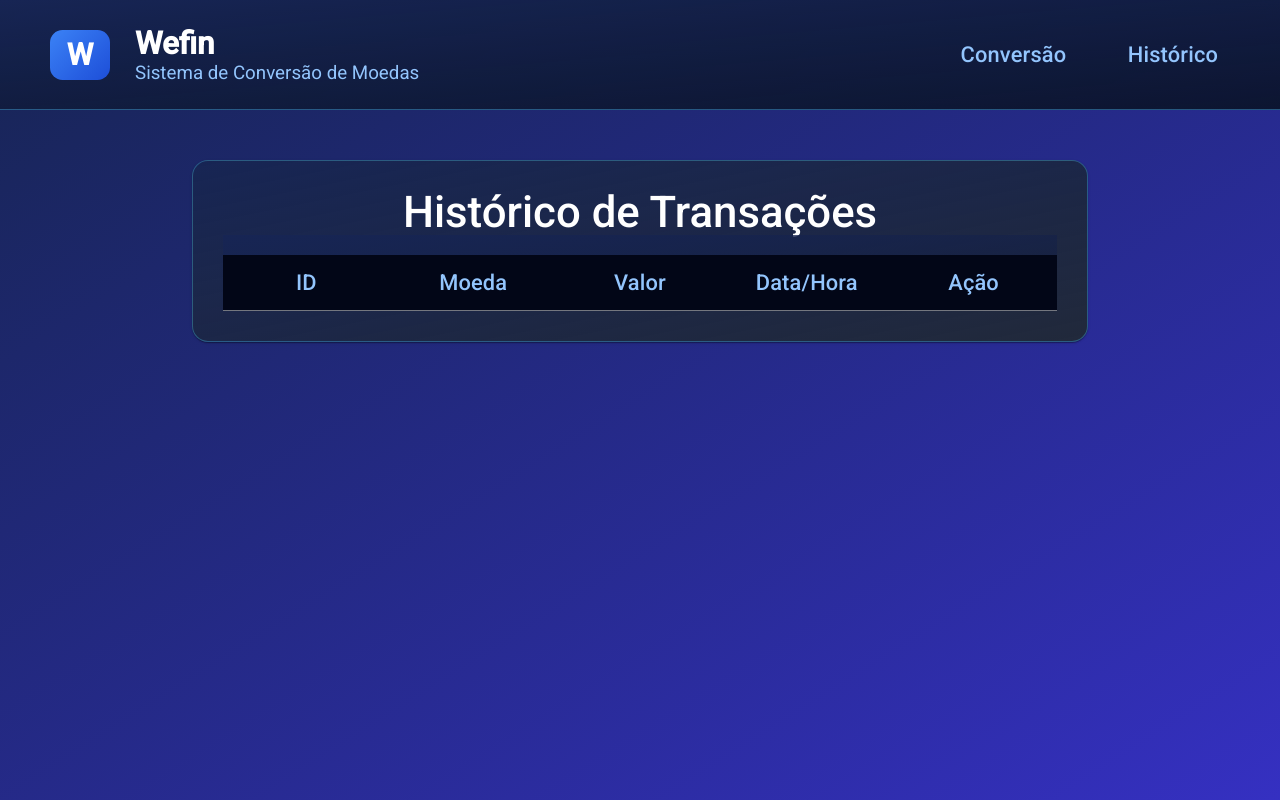
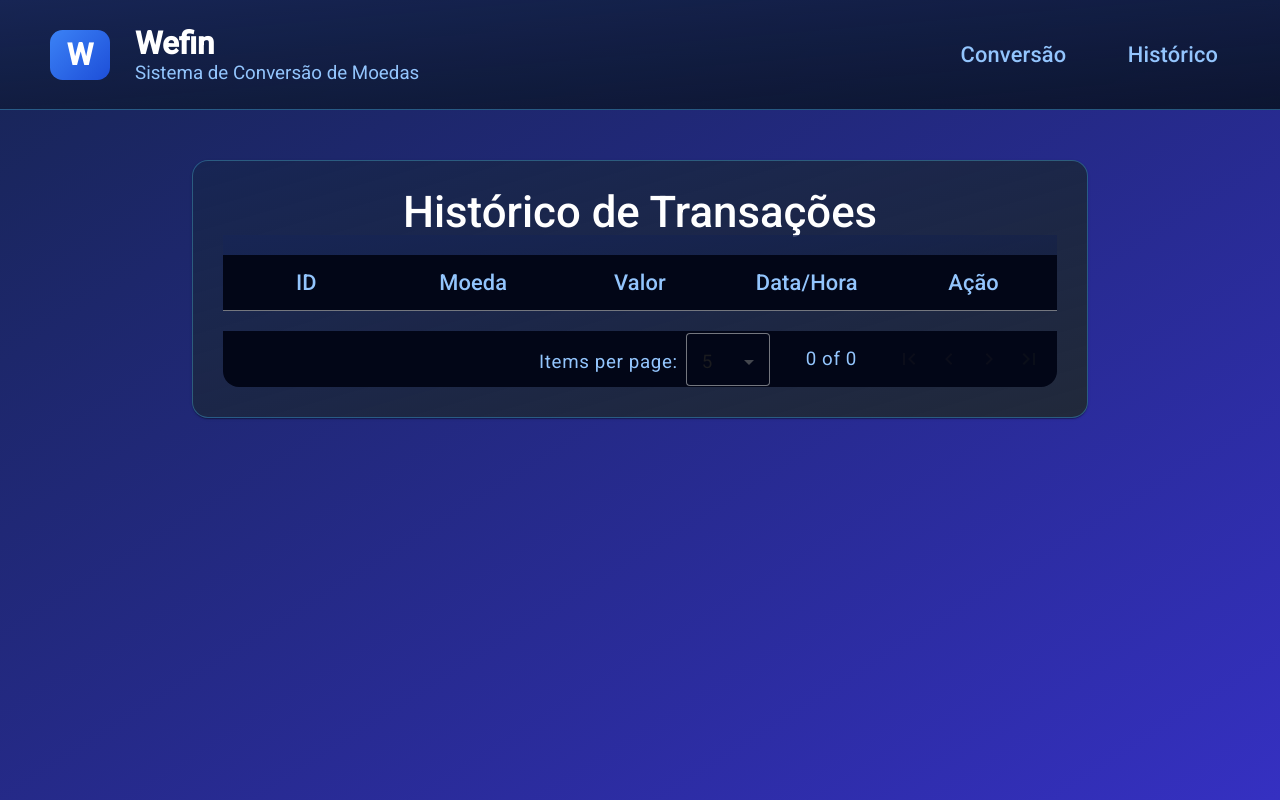
Before and after one commit to felipi-hub/conversor-de-moedas, an Angular app: page /historico in a window 1280 px wide. Built offline with nearby package versions, Linux system fonts and the light colour scheme.

Commit message:
criando paginacao tabela historico

```diff
--- a/src/app/feature/conversion-panel/conversion-dialog/conversion-dialog.component.html
+++ b/src/app/feature/conversion-panel/conversion-dialog/conversion-dialog.component.html
@@ -3,7 +3,7 @@
     <h2 mat-dialog-title>Conversão Realizada</h2>
 </div>
 <mat-dialog-content>
-    <p>{{ data.fromAmount }} {{ data.fromCurrency }} = {{ data.toAmount }} {{ data.toCurrency }}</p>
+    <p>{{ data.fromAmount.toFixed(2)}} {{ data.fromCurrency }} = {{ data.toAmount }} {{ data.toCurrency }}</p>
 </mat-dialog-content>
 <mat-dialog-actions align="end">
     <button mat-button mat-dialog-close class="dialog-close-button">
--- a/src/app/feature/history-conversion/history-conversion.component.html
+++ b/src/app/feature/history-conversion/history-conversion.component.html
@@ -1,7 +1,8 @@
 <mat-card>
     <mat-card-title class="title-history">Histórico de Transações</mat-card-title>
+
     <div class="table-container">
-        <table mat-table [dataSource]="transactions" class="mat-elevation-z8">
+        <table mat-table [dataSource]="transactions" [dataSource]="dataSource" class="mat-elevation-z8">
             <ng-container matColumnDef="id">
                 <th mat-header-cell *matHeaderCellDef> ID </th>
                 <td mat-cell *matCellDef="let transaction"> {{ transaction.id }} </td>
@@ -36,4 +37,5 @@
             <tr mat-row *matRowDef="let row; columns: displayedColumns;"></tr>
         </table>
     </div>
+    <mat-paginator [pageSizeOptions]="[5,10,20]" showFirstLastButtons></mat-paginator>
 </mat-card>
--- a/src/app/feature/history-conversion/history-conversion.component.scss
+++ b/src/app/feature/history-conversion/history-conversion.component.scss
@@ -8,6 +8,11 @@
     color: #fff;
     font-size: 1.75rem;
     font-weight: 500;
+}
+
+
+.mat-input-element {
+    color: #fff;
 }
 
 table {
@@ -64,6 +69,14 @@ table th {
     font-weight: bold;
 }
 
+mat-paginator {
+    margin-top: 20px;
+    background: #020617;
+    color: var(--primary-300);
+    border-radius: 0 0 16px 16px;
+    width: 100%;
+}
+
 mat-card {
     overflow: hidden;
     border: 1px solid rgba(58, 145, 188, 0.5);
--- a/src/app/feature/history-conversion/history-conversion.component.ts
+++ b/src/app/feature/history-conversion/history-conversion.component.ts
@@ -5,6 +5,11 @@ import { ConversionHistoryService } from '../../shared/services/conversion-histo
 import { MatDialog } from '@angular/material/dialog';
 import { TransactionDetailsDialogComponent } from './transaction-details-dialog/transaction-details-dialog.component';
 import { SharedModule } from '../../shared/modules/shared.module';
+import { MatSnackBar } from '@angular/material/snack-bar';
+import { MatPaginatorModule } from '@angular/material/paginator';
+import { ViewChild, AfterViewInit } from '@angular/core';
+import { MatPaginator } from '@angular/material/paginator';
+import { MatTableDataSource } from '@angular/material/table';
 
 
 
@@ -12,23 +17,34 @@ import { SharedModule } from '../../shared/modules/shared.module';
   selector: 'app-history-conversion',
   standalone: true,
   imports: [DecimalPipe,
-    DatePipe, SharedModule],
+    DatePipe, SharedModule, MatPaginatorModule],
   templateUrl: './history-conversion.component.html',
   styleUrls: ['./history-conversion.component.scss']
 })
-export class HistoryConversionComponent implements OnInit {
+export class HistoryConversionComponent implements OnInit, AfterViewInit {
+
   transactions: Transaction[] = [];
   displayedColumns: string[] = ['id', 'currencies', 'valueConverted', 'dateTime', 'actions'];
+  dataSource = new MatTableDataSource<Transaction>([]);
+
+  @ViewChild(MatPaginator) paginator!: MatPaginator;
 
 
-  constructor(private conversionHistoryService: ConversionHistoryService, public dialog: MatDialog) { }
+
+  constructor(private conversionHistoryService: ConversionHistoryService,
+    public dialog: MatDialog, private snackBar: MatSnackBar) { }
 
   ngOnInit(): void {
-    // Subscrição para obter as transações atualizadas
     this.conversionHistoryService.getTransactions().subscribe((transactions) => {
-      this.transactions = transactions;  // Atualiza as transações exibidas na tabela
+      this.transactions = transactions;
+      this.dataSource.data = transactions;
+
     });
   }
+  ngAfterViewInit() {
+    this.dataSource.paginator = this.paginator;
+  }
+
   openDialog(transaction: any): void {
     const dialogRef = this.dialog.open(TransactionDetailsDialogComponent, {
       width: '800px',
@@ -37,7 +53,9 @@ export class HistoryConversionComponent implements OnInit {
 
     dialogRef.afterClosed().subscribe(result => {
       console.log('O modal foi fechado');
+
     });
+
   }
 }
 
--- a/src/app/shared/components/card/card.component.ts
+++ b/src/app/shared/components/card/card.component.ts
@@ -1,4 +1,4 @@
-import { Component } from '@angular/core';
+import { Component, Input } from '@angular/core';
 import { SharedModule } from '../../modules/shared.module';
 
 @Component({
@@ -9,5 +9,6 @@ import { SharedModule } from '../../modules/shared.module';
   styleUrls: ['./card.component.scss']
 })
 export class CardComponent {
+  @Input() customClass = '';
 
 }
```
Also changed, not shown: src/app/feature/history-conversion/transaction-details-dialog/transaction-details-dialog.component.scss (+2 -8 lines).
